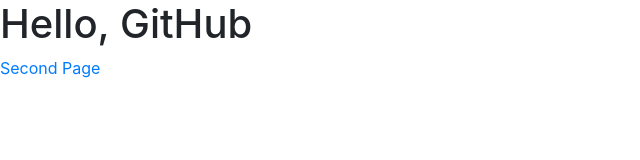
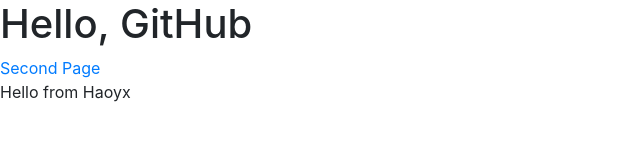
Before and after one commit to haoyuxin101/haoguanjun.github.io, a plain HTML site: page index.html in a window 1280 px wide. Shown: the whole page, without its empty margins (0-640 px from the left). Drawn offline with nearby package versions, Linux system fonts and the light colour scheme.

Commit message:
Hello from Haoyx

```diff
--- a/index.html
+++ b/index.html
@@ -10,5 +10,6 @@
 <body>
   <h1>Hello, GitHub</h1>
     <a href="2.html">Second Page</a>
+  <p>Hello from Haoyx</p>
 </body>
 </html>
```
